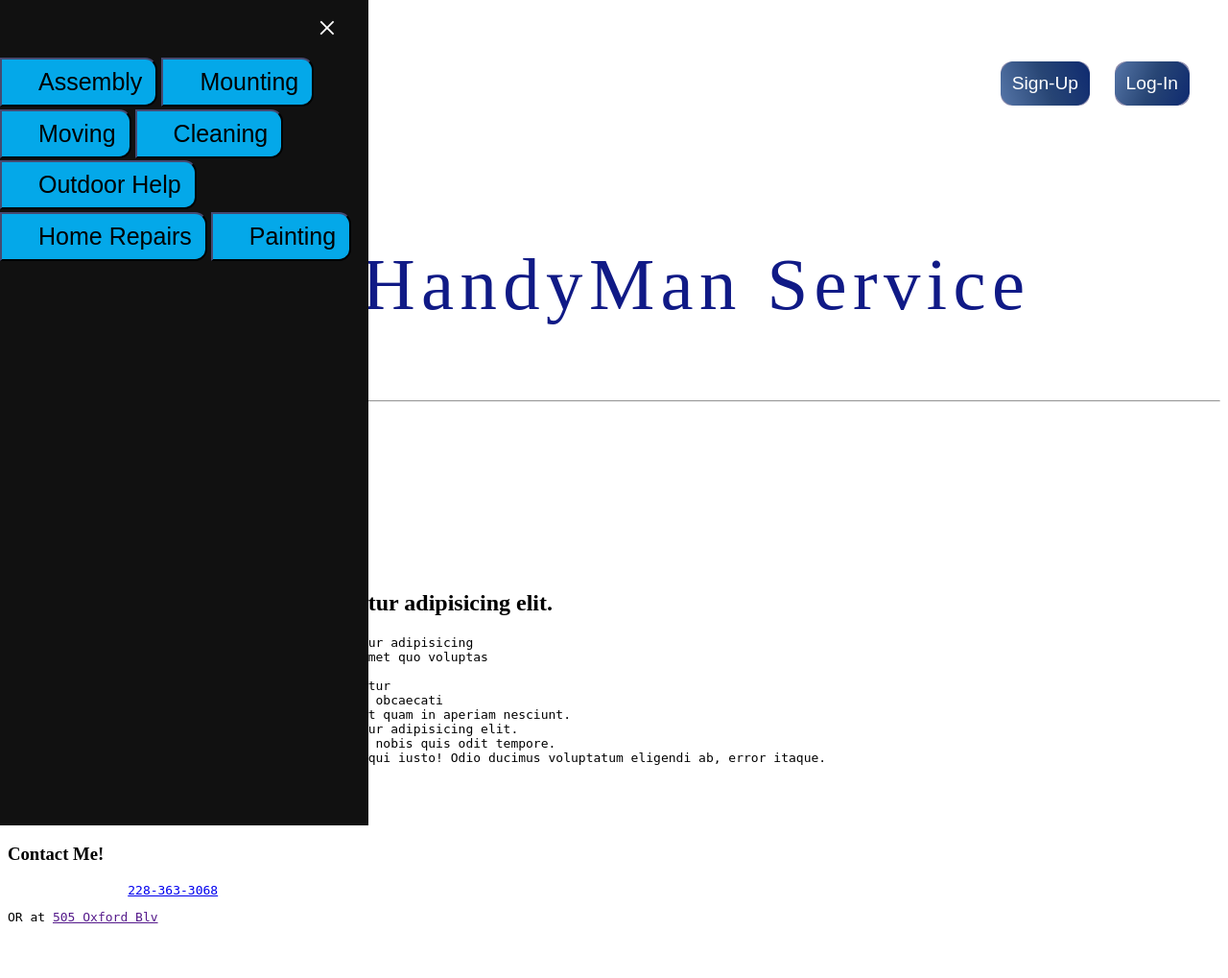
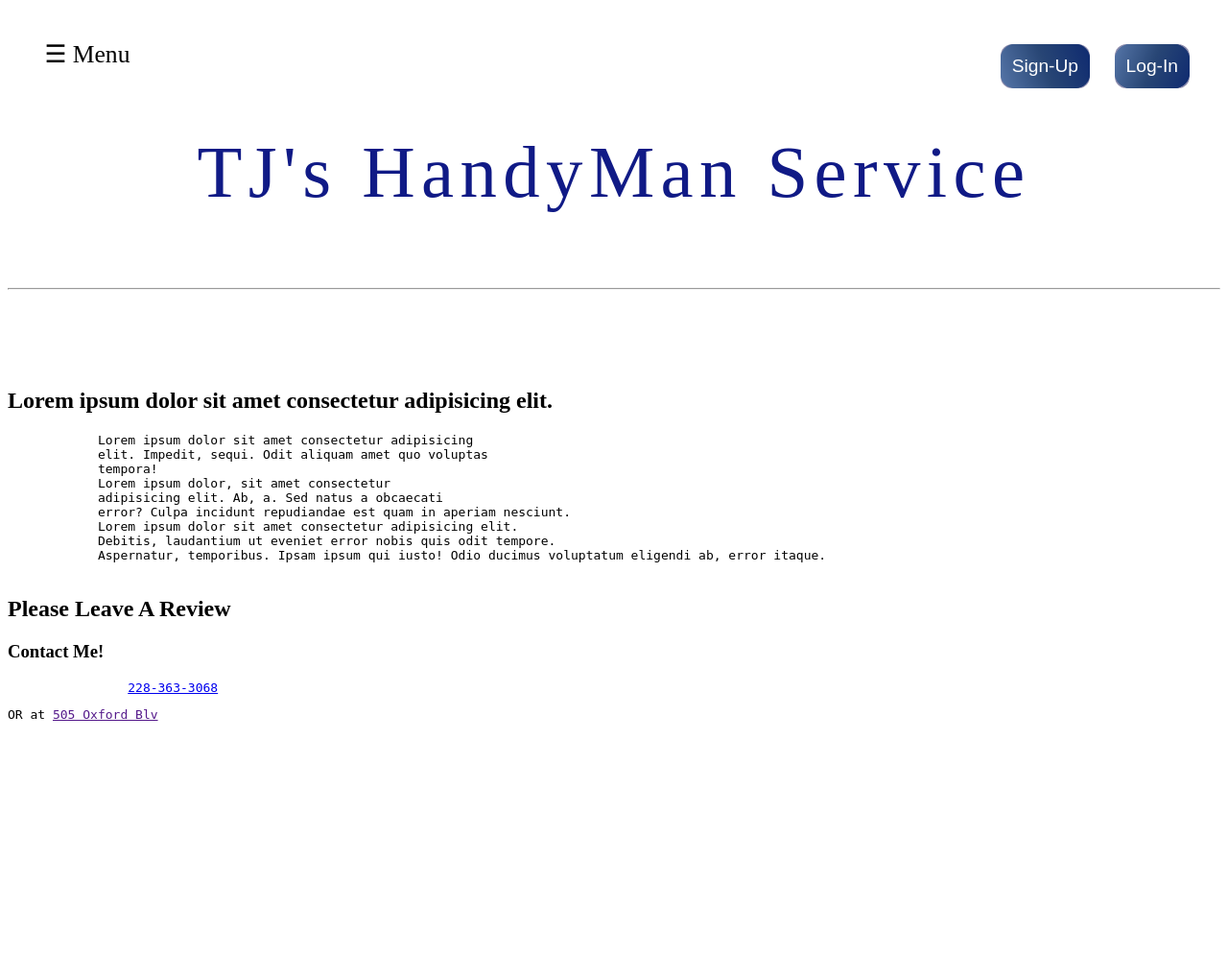
Before and after one commit to BlairJ05/TJ-Handyman, a Django app: page / in a window 1280 px wide. Shown: the whole page at 96% size. After the commit the page ends 751 px from the top, so only its background shows below. Run offline with Django 5.2, Linux system fonts and the light colour scheme; some web fonts are replaced.

Commit message:
fixed menu

```diff
--- a/capStone/capStoneApp/templates/index.html
+++ b/capStone/capStoneApp/templates/index.html
@@ -16,7 +16,6 @@
 <!--
     Sign-In and Sign-Up Buttons
 -->
-<<<<<<< HEAD
     <div class='signIn_Container'>
         <div class='background1'>
             <button id="signUp">
@@ -31,22 +30,8 @@
         <br>
         </div>
     <div>
-        <span id="openTab" style="font-size:2vw;cursor:pointer;color:black" onclick="openNav()">&#9776; Open</span>
+        <span id="openTab" style="font-size:2vw;cursor:pointer;color:black" onclick="openNav()">&#9776; Menu</span>
     </div>
-=======
-
-<button id="signUp">
-    <a href="{% url 'signUp' %}" style="text-decoration: none;color: aliceblue;">Sign-Up</a>
-</button>
-
-<button id="signIn">
-    <a href="{% url 'signIn' %}" style="text-decoration: none;color: aliceblue;">Sign-In</a>
-</button>
-<br>
-<div>
-    <span id="openTab" style="font-size:30px;cursor:pointer;color:black" onclick="openNav()">&#9776; Menu</span>
-</div>
->>>>>>> e7e57ebf9ee544520d93287104004f00f50d080c
 <!--
     This is the header-Section Add what we need Please
 -->
@@ -58,7 +43,6 @@
 </section>
 <hr>
 
-<<<<<<< HEAD
     <!--
         This Section is for the nav bar
     -->
@@ -90,40 +74,6 @@
             </div>
         </div>
     </section>
-=======
-<!--
-    This Section is for the nav bar
--->
-<section id="navBar-Start">
-    <div >
-        <nav id="mySidenav" class="sideNav">
-            <a href="javascript:void(0)" class="closebtn" onclick="closeNav()">&times;</a>
-            <button><a href="">Assembly</a></button>
-            <button><a href="">Mounting</a></button>
-            <button><a href="">Moving</a></button>
-            <button><a href="">Cleaning</a></button>
-            <button><a href="">Outdoor Help</a></button>
-            <button><a href="">Home Repairs</a></button>
-            <button><a href="">Painting</a></button>
-        </nav>
-        <script>
-            function openNav() {
-                document.getElementById("mySidenav").style.width = "240px";
-            }
-
-            function closeNav() {
-                document.getElementById("mySidenav").style.width = "0";
-            }
-            document.getElementById("mySidenav").style.width = "0";
-
-            window.addEventListener('beforeunload', function () {
-                window.scrollTo(0, 0);
-            });
-        </script>
-    </div>
-</div>
-</section>
->>>>>>> e7e57ebf9ee544520d93287104004f00f50d080c
 
 <!--
     This Section can be the carousel of pictures
```
